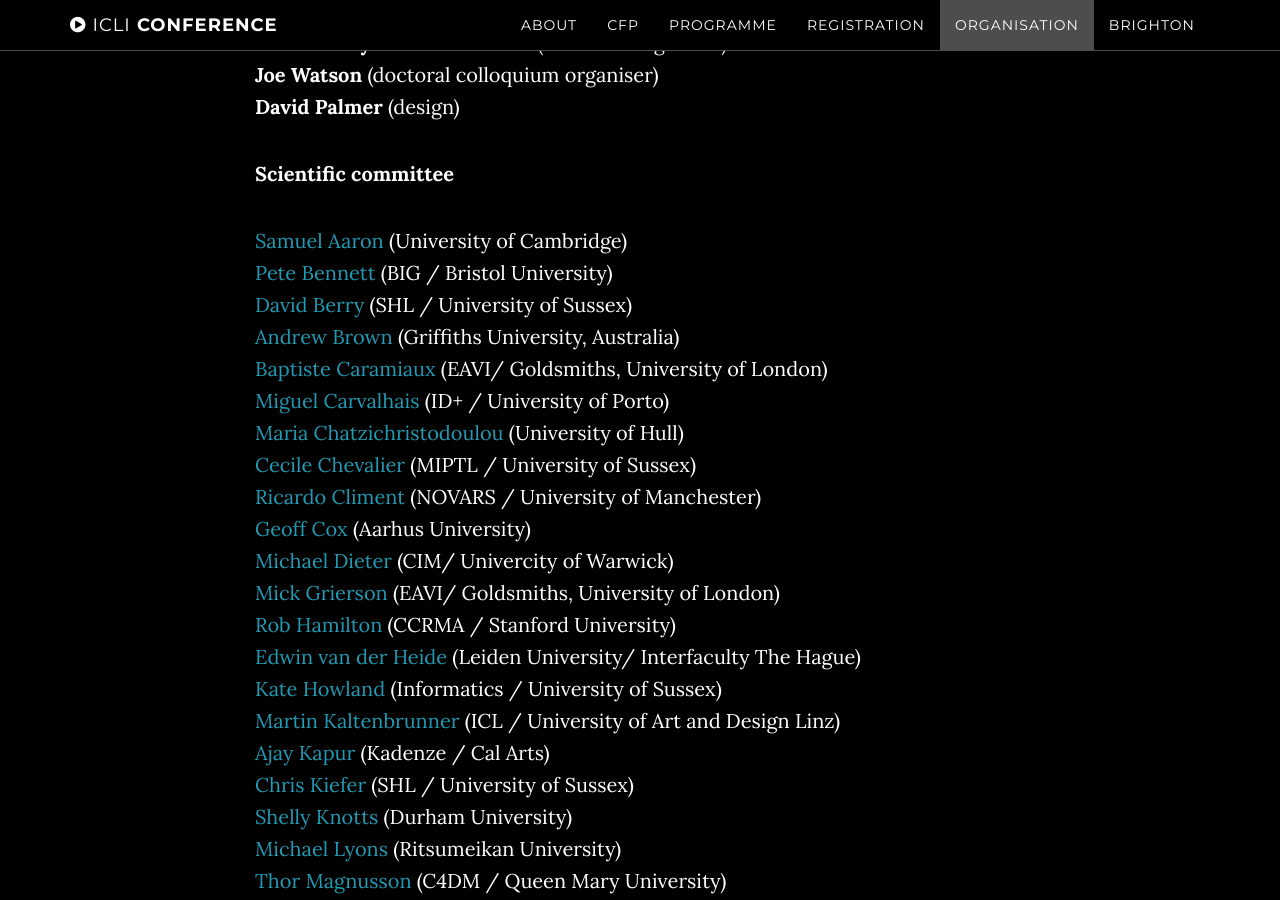
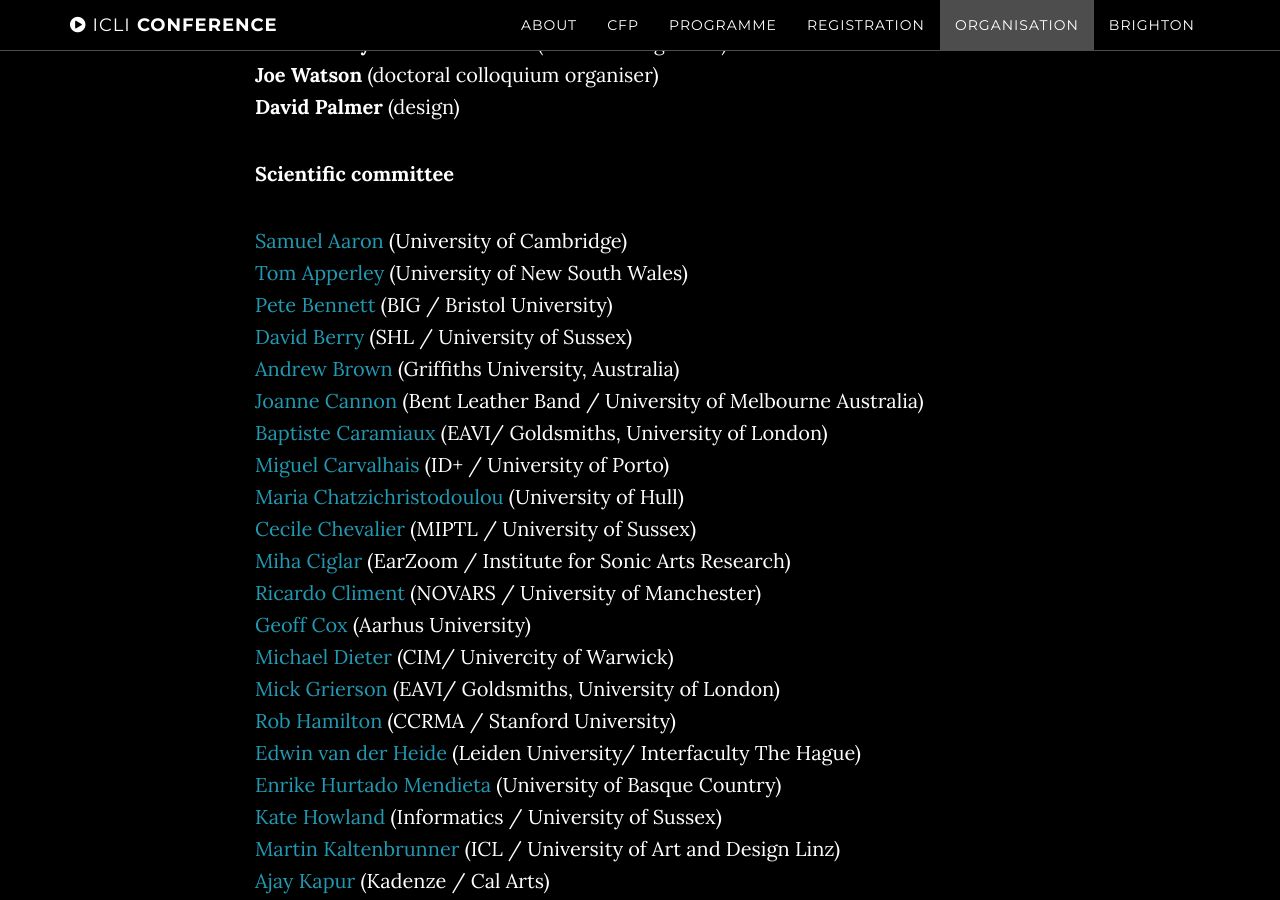
Before and after one commit to thormagnusson/liveinterfaces, a Jekyll site: the page built from index.html, in a window 1280 px wide and 900 px high, scrolled down 7446 px. Built offline with Jekyll 4.4.1, drawn with Linux system fonts in a browser that asks for light colours; some of the changed text lies outside the part shown.

Commit message:
adding scientific committee

```diff
--- a/_includes/organisation.html
+++ b/_includes/organisation.html
@@ -27,6 +27,9 @@
             <a href="http://sam.aaron.name" target="_blank">
             Samuel Aaron</a> (University of Cambridge)<br>
 
+            <a href="https://www.arts.unsw.edu.au/about-us/people/thomas-apperley/" target="_blank">
+            Tom Apperley</a> (University of New South Wales)<br>
+
             <a href="http://big.cs.bris.ac.uk/people/bennett" target="_blank">
             Pete Bennett</a> (BIG / Bristol University)<br>
 
@@ -35,6 +38,9 @@
 
             <a href="http://explodingart.com/wp/" target="_blank">
             Andrew Brown</a> (Griffiths University, Australia)<br>
+
+            <a href="http://www.bentleather.com/" target="_blank">
+            Joanne Cannon</a> (Bent Leather Band / University of Melbourne Australia)<br>
 
             <a href="http://baptistecaramiaux.com" target="_blank">
             Baptiste Caramiaux</a> (EAVI/ Goldsmiths, University of London)<br>
@@ -47,6 +53,9 @@
 
             <a href="http://www.sussex.ac.uk/profiles/235751" target="_blank">
             Cecile Chevalier</a> (MIPTL / University of Sussex)<br>
+
+            <a href="http://www.irzu.org" target="_blank">
+            Miha Ciglar</a> (EarZoom / Institute for Sonic Arts Research)<br>
 
             <a href="http://www.manchester.ac.uk/research/ricardo.climent/" target="_blank">
             Ricardo Climent</a> (NOVARS / University of Manchester)<br>
@@ -65,6 +74,9 @@
 
             <a href="http://www.evdh.net/" target="_blank">
             Edwin van der Heide</a> (Leiden University/ Interfaculty The Hague)<br>
+
+            <a href="http://www.ixi-audio.net" target="_blank">
+            Enrike Hurtado Mendieta</a> (University of Basque Country)<br>
 
             <a href="http://www.sussex.ac.uk/profiles/172510" target="_blank">
             Kate Howland</a> (Informatics / University of Sussex)<br>
```
Also changed, not shown: other parts of _includes/organisation.html (+6 -0 lines).
